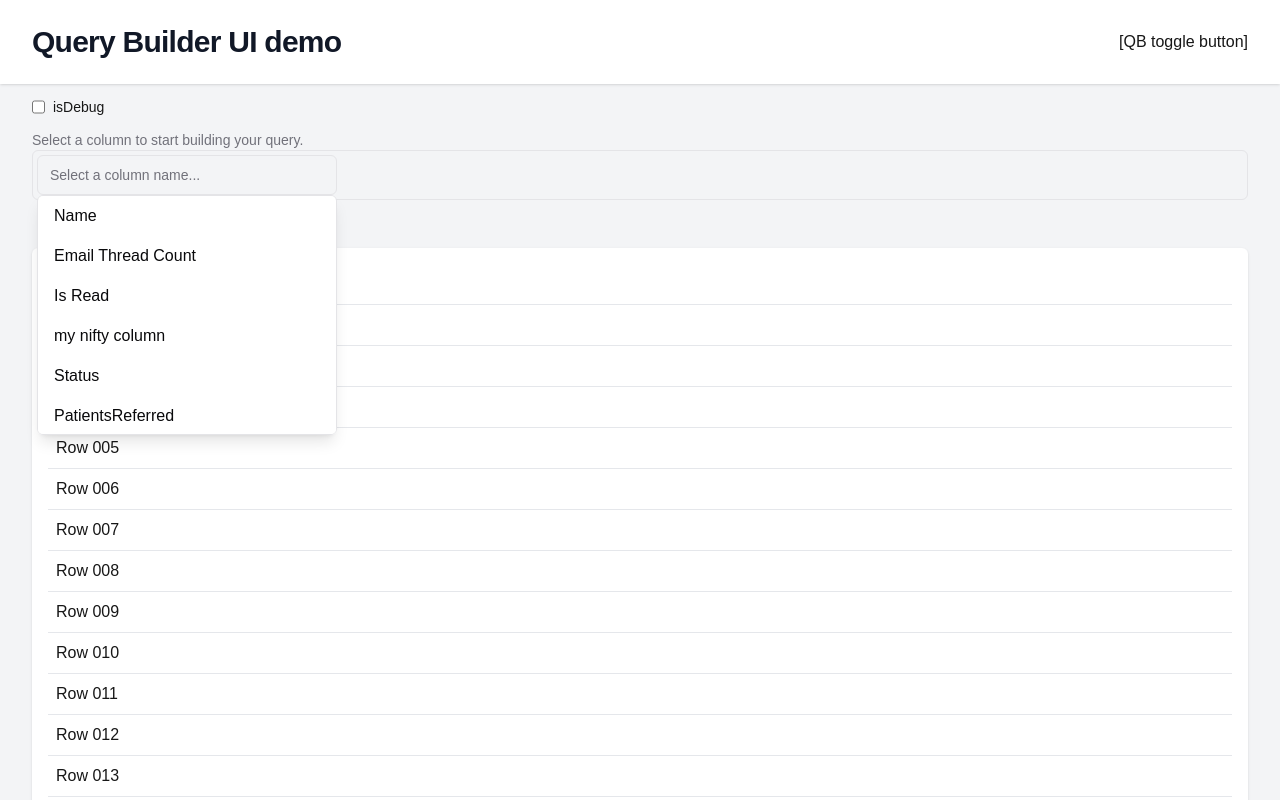
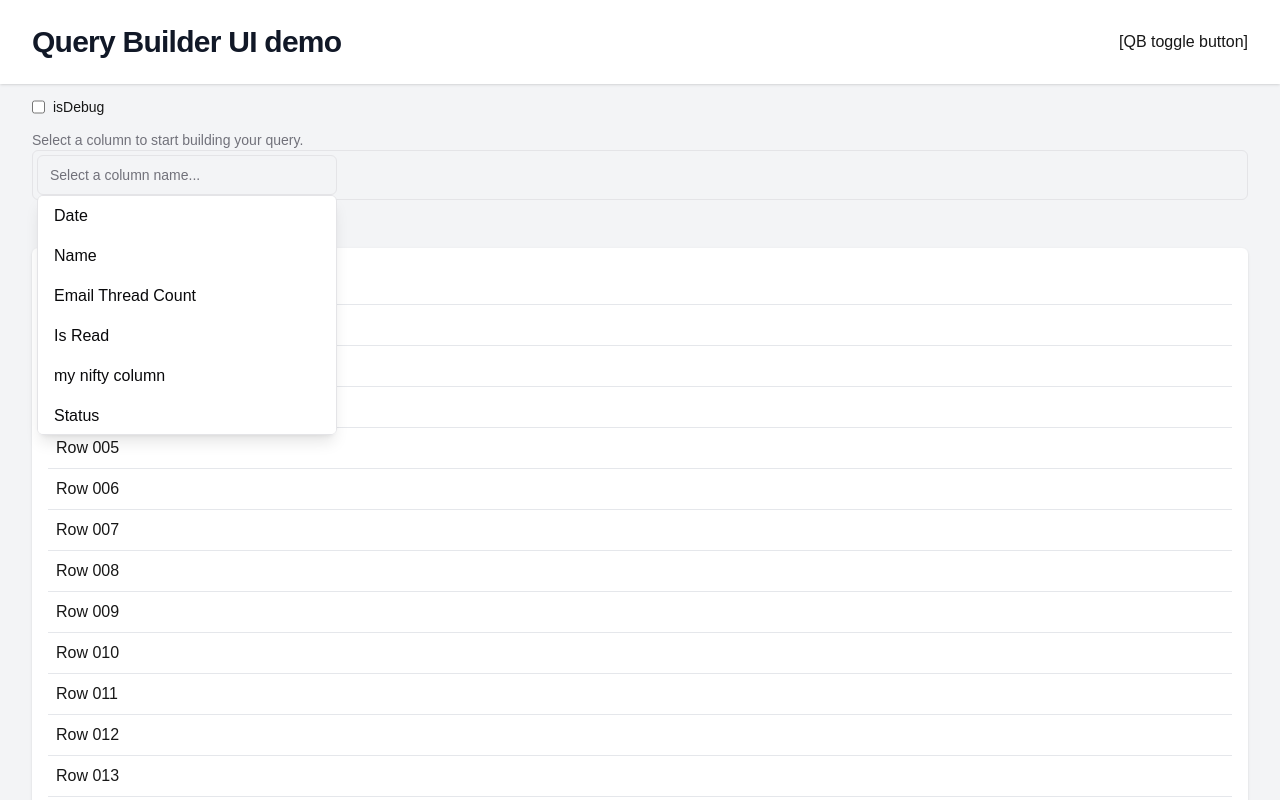
Before and after one commit to iamvanja/ui-query-builder, a Next.js app: page / in a window 1280 px wide. Shown: the top 800 px of the page. Built offline with nearby package versions, Linux system fonts and the light colour scheme.

Commit message:
Add date inputType

```diff
--- a/components/query-builder/columns.ts
+++ b/components/query-builder/columns.ts
@@ -1,4 +1,8 @@
 const columns = [
+  {
+    name: "Date",
+    inputType: "date",
+  },
   {
     name: "Name",
     inputType: "string",
--- a/components/query-builder/types.ts
+++ b/components/query-builder/types.ts
@@ -9,6 +9,7 @@ enum InputType {
   number = "number",
   enum = "enum",
   boolean = "boolean",
+  date = "date",
 }
 
 type QueryPart = {
--- a/components/query-builder/utils.ts
+++ b/components/query-builder/utils.ts
@@ -5,6 +5,7 @@ const stringComparators = ["equals", "contains", "begins with", "ends with"];
 const numberComparators = ["equals", "greater than", "less than", "between"];
 const enumComparators = ["is", "is not"];
 const boolComparators = enumComparators;
+const dateComparators = ["on", "before", "after"];
 const getComparatorsPerInputType = (
   inputType: InputType = InputType.string
 ) => {
@@ -17,13 +18,22 @@ const getComparatorsPerInputType = (
       return enumComparators;
     case InputType.boolean:
       return boolComparators;
+    case InputType.date:
+      return dateComparators;
     default:
       return defaultComparators;
   }
 };
 
 const getValueInputType = (inputType: InputType = InputType.string): string => {
-  return inputType === InputType.number ? "number" : "text";
+  switch (inputType) {
+    case InputType.number:
+      return "number";
+    case InputType.date:
+      return "date";
+    default:
+      return "text";
+  }
 };
 
 const boolFields = ["true", "false"];
```
